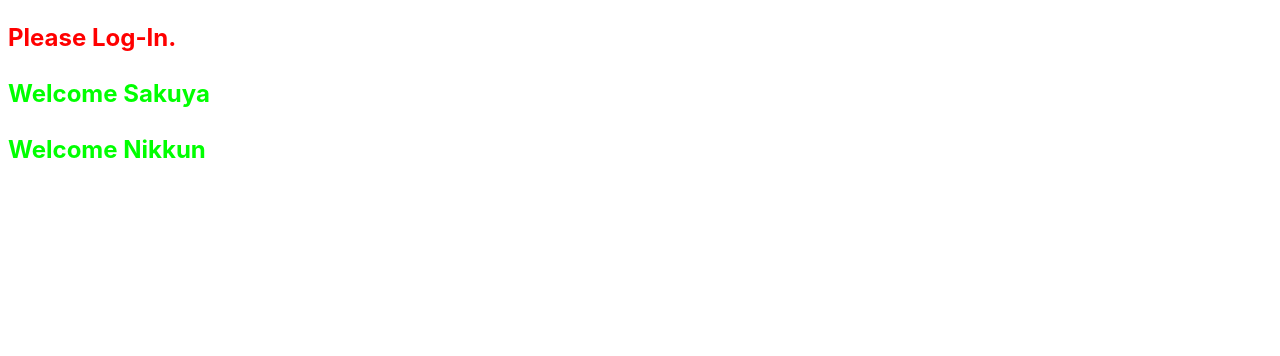
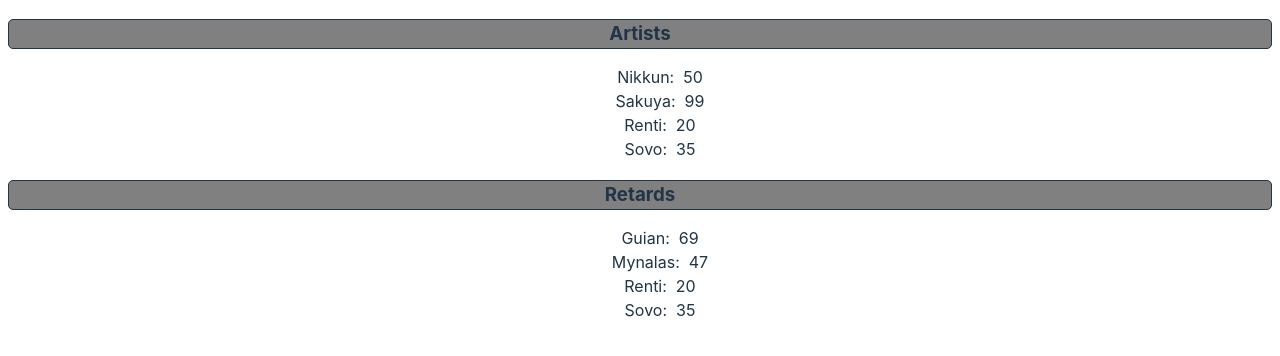
Before and after one commit to Nikkun07/ReactJS-Studies, a React (Vite) app in the folder 0-ReactJS-Extras/react-learning/: page / in a window 1280 px wide. Shown: the top 356 px of the page. Built offline with nearby package versions, Linux system fonts and the light colour scheme.

Commit message:
React Extras - Render Lists

```diff
--- a/0-ReactJS-Extras/react-learning/src/App.jsx
+++ b/0-ReactJS-Extras/react-learning/src/App.jsx
@@ -1,12 +1,21 @@
-import UserGreet from "./UserGreet.jsx";
-
+import List from "./List.jsx";
 function App() {
 
+  const artists = [{id: 1, name: "Nikkun", level: 50},
+                   {id: 2, name: "Sakuya", level: 99},
+                   {id: 3, name: "Renti", level: 20},
+                   {id: 4, name: "Sovo", level: 35}];
+
+  const retars = [{id: 5, name: "Guian", level: 69},
+                  {id: 6, name: "Mynalas", level: 47},
+                  {id: 7, name: "Renti", level: 20},
+                  {id: 8, name: "Sovo", level: 35}];
+  const random = [];
   return(
     <>
-      <UserGreet isLoggedIn ={false} username="Nikkun"></UserGreet>
-      <UserGreet isLoggedIn ={true} username="Sakuya"></UserGreet>
-      <UserGreet isLoggedIn ={true} username="Nikkun"></UserGreet>
+      {artists.length > 0 ? <List items={artists} category="Artists"></List> : null}
+      {retars.length > 0 ? <List items={retars} category="Retards"></List> : null}
+      {random.length > 0 ? <List items={random} ></List> : null}
     </>
   );
 }
--- /dev/null
+++ b/0-ReactJS-Extras/react-learning/src/List.jsx
@@ -0,0 +1,41 @@
+import PropTypes from 'prop-types';
+function List(props)
+{
+
+    const category = props.category;
+    const itemList = props.items;
+    // artists.sort((a, b) => a.name.localeCompare(b.name)); //Alphabetical
+    //artists.sort((a, b) => b.name.localeCompare(a.name)); //Reverse Alphabetical
+    //artists.sort((a,b) => a.level - b.level); //Numeric
+
+    //const lowLvl = artists.filter(artists => artists.level >= 50) //Filter Method
+    //const lowLvl = artists.filter(artists => artists.level <= 50)
+
+    const listItems = itemList.map(item => <li key={item.id}>
+                                                {item.name}: &nbsp;
+                                                {item.level}
+                                             </li>);
+
+    return(
+        <>
+            <h3 className="list-category">{category}</h3>
+            <ol className="list-items">{listItems}</ol>
+        </>
+
+    );
+}
+
+List.PropTypes =
+{
+    category: PropTypes.string,
+    items: PropTypes.arrayOf(PropTypes.shape({id: PropTypes.number,
+                                              name: PropTypes.string,
+                                              level: PropTypes.number
+    }))
+}
+List.defaultProps =
+{
+    category: "Category",
+    items: [],
+}
+export default List;
--- a/0-ReactJS-Extras/react-learning/src/index.css
+++ b/0-ReactJS-Extras/react-learning/src/index.css
@@ -73,7 +73,7 @@ h1 {
   color: #04D9ff;
 } */
 
-.artist
+/* .artist
 {
   font-family: Arial, sans-serif;
   font-size: 1.4em;
@@ -93,4 +93,29 @@ h1 {
 .logged-out
 {
   color: red;
+} */
+
+.list-category
+{
+  font: 1.4em;
+  font-weight: bold;
+  margin-bottom: 10px;
+  text-align:center;
+  border: 1px solid;
+  border-radius: 5px;
+  background-color: gray;
 }
+
+.list-items li
+{
+   font-size: 1em;
+   list-style: none;
+   text-align:center;
+   margin: 0;
+}
+
+.list-items li:hover
+{
+  color: gray;
+  cursor: pointer;
+}
```
Also changed, not shown: 0-ReactJS-Extras/react-learning/1-FinishedScripts/UserGreet.jsx (renamed from 0-ReactJS-Extras/react-learning/src/UserGreet.jsx).
